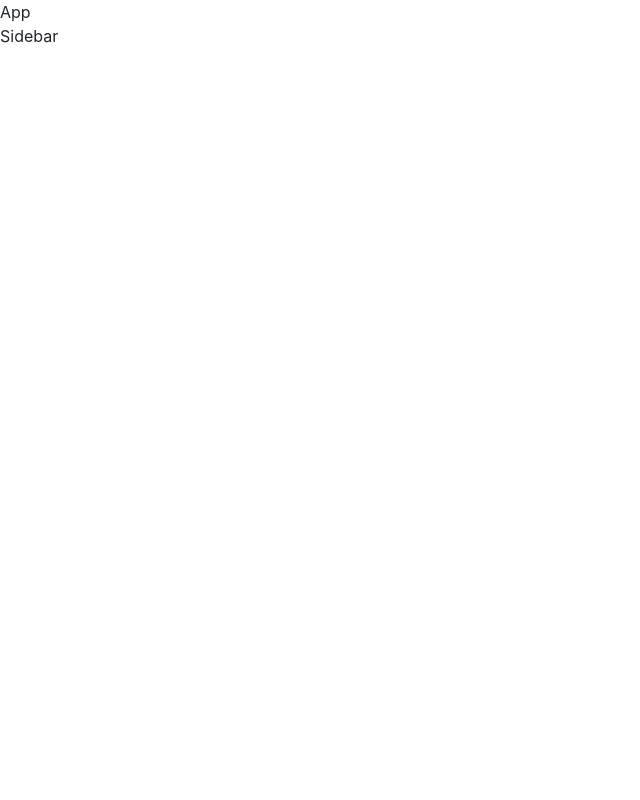
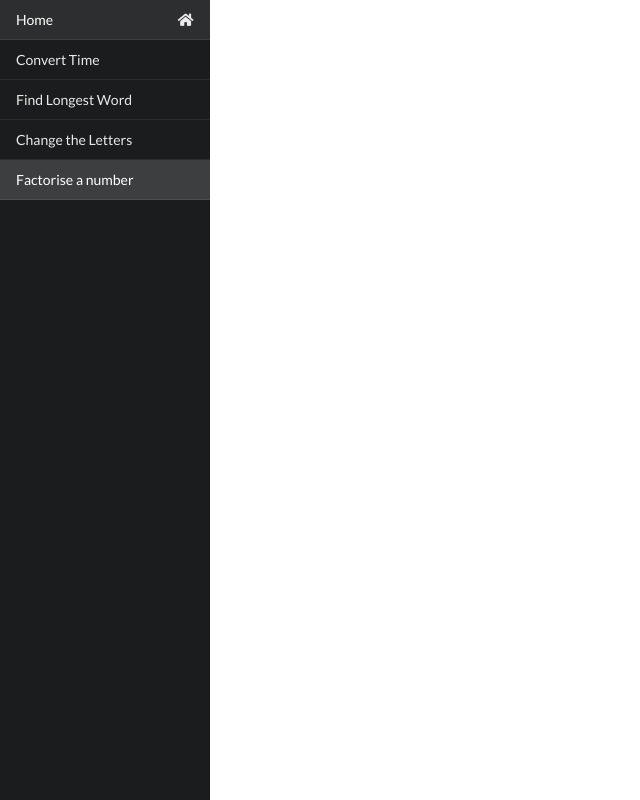
Before and after one commit to ItuTheGoat/React-Challenges, a React (Create React App) app: page /factorials in a window 1280 px wide. Shown: the whole page, without its empty margins (0-640 px from the left). Built offline with nearby package versions, Linux system fonts and the light colour scheme.

Commit message:
I added a all the components that I will use with some scaffolding, I'm having issues with the sidebar

```diff
--- a/public/index.html
+++ b/public/index.html
@@ -15,28 +15,15 @@
       user's mobile device or desktop. See https://developers.google.com/web/fundamentals/web-app-manifest/
     -->
 		<link rel="manifest" href="%PUBLIC_URL%/manifest.json" />
-		<!-- Bootstrap CSS and JS script-->
+		<!-- Compiled and minified CSS Semantic-->
 		<link
 			rel="stylesheet"
-			href="https://stackpath.bootstrapcdn.com/bootstrap/4.3.1/css/bootstrap.min.css"
-			integrity="sha384-ggOyR0iXCbMQv3Xipma34MD+dH/1fQ784/j6cY/iJTQUOhcWr7x9JvoRxT2MZw1T"
-			crossorigin="anonymous"
+			href="https://cdnjs.cloudflare.com/ajax/libs/semantic-ui/2.4.1/semantic.min.css"
 		/>
-		<script
-			src="https://code.jquery.com/jquery-3.3.1.slim.min.js"
-			integrity="sha384-q8i/X+965DzO0rT7abK41JStQIAqVgRVzpbzo5smXKp4YfRvH+8abtTE1Pi6jizo"
-			crossorigin="anonymous"
-		></script>
-		<script
-			src="https://cdnjs.cloudflare.com/ajax/libs/popper.js/1.14.7/umd/popper.min.js"
-			integrity="sha384-UO2eT0CpHqdSJQ6hJty5KVphtPhzWj9WO1clHTMGa3JDZwrnQq4sF86dIHNDz0W1"
-			crossorigin="anonymous"
-		></script>
-		<script
-			src="https://stackpath.bootstrapcdn.com/bootstrap/4.3.1/js/bootstrap.min.js"
-			integrity="sha384-JjSmVgyd0p3pXB1rRibZUAYoIIy6OrQ6VrjIEaFf/nJGzIxFDsf4x0xIM+B07jRM"
-			crossorigin="anonymous"
-		></script>
+		<link
+			rel="stylesheet"
+			href="https://fonts.googleapis.com/icon?family=Material+Icons"
+		/>
 		<!--
       Notice the use of %PUBLIC_URL% in the tags above.
       It will be replaced with the URL of the `public` folder during the build.
--- a/src/App.js
+++ b/src/App.js
@@ -1,14 +1,22 @@
 import React from "react";
 import Sidebar from "./components/sidebar";
-import { BrowserRouter as Router } from "react-router-dom";
+import { Route } from "react-router-dom";
+import TimeConverter from "./components/timeConvert";
+import Home from "./components/home";
+import LongestWord from "./components/longestWord";
+import LetterChanger from "./components/letterChanger";
+import Factorials from "./components/factorials";
 
 const App = () => {
 	return (
-		<div className='App'>
-			<div>
-				App
-				<Sidebar />
-			</div>
+		<div className='container'>
+			<Sidebar />
+			Home
+			<Route exact path='/' component={Home} />
+			<Route path='/convertTime' component={TimeConverter} />
+			<Route path='/findLongestWord' component={LongestWord} />
+			<Route path='/changeLetters' component={LetterChanger} />
+			<Route path='/factorials' component={Factorials} />
 		</div>
 	);
 };
--- /dev/null
+++ b/src/components/factorials.js
@@ -0,0 +1,7 @@
+import React from "react";
+
+const Factorials = () => {
+	return <div>Factorials</div>;
+};
+
+export default Factorials;
--- /dev/null
+++ b/src/components/home.js
@@ -0,0 +1,7 @@
+import React from "react";
+
+const Home = () => {
+	return <div>Home</div>;
+};
+
+export default Home;
--- /dev/null
+++ b/src/components/letterChanger.js
@@ -0,0 +1,7 @@
+import React from "react";
+
+const LetterChanger = () => {
+	return <div>Letter Changer</div>;
+};
+
+export default LetterChanger;
--- /dev/null
+++ b/src/components/longestWord.js
@@ -0,0 +1,7 @@
+import React from "react";
+
+const LongestWord = () => {
+	return <div>Longest Word</div>;
+};
+
+export default LongestWord;
--- a/src/components/sidebar.js
+++ b/src/components/sidebar.js
@@ -1,7 +1,27 @@
 import React from "react";
+import { NavLink } from "react-router-dom";
 
 const Sidebar = () => {
-	return <div>Sidebar</div>;
+	return (
+		<div className='ui sidebar inverted vertical menu visible'>
+			<NavLink to='/' exact className='item '>
+				Home
+				<i className='home icon'></i>
+			</NavLink>
+			<NavLink to='/convertTime' className='item'>
+				Convert Time
+			</NavLink>
+			<NavLink to='/findLongestWord' className='item'>
+				Find Longest Word
+			</NavLink>
+			<NavLink to='/changeLetters' className='item'>
+				Change the Letters
+			</NavLink>
+			<NavLink to='/factorials' className='item'>
+				Factorise a number
+			</NavLink>
+		</div>
+	);
 };
 
 export default Sidebar;
--- /dev/null
+++ b/src/components/timeConvert.js
@@ -0,0 +1,7 @@
+import React from "react";
+
+const TimeConverter = () => {
+	return <div>Converted Time</div>;
+};
+
+export default TimeConverter;
--- a/src/index.js
+++ b/src/index.js
@@ -2,5 +2,11 @@ import React from "react";
 import ReactDOM from "react-dom";
 import "./index.css";
 import App from "./App";
+import { BrowserRouter } from "react-router-dom";
 
-ReactDOM.render(<App />, document.getElementById("root"));
+ReactDOM.render(
+	<BrowserRouter>
+		<App />
+	</BrowserRouter>,
+	document.getElementById("root")
+);
```
Also changed, not shown: src/components/sentenceReverse.js (added, +7 -0 lines).
